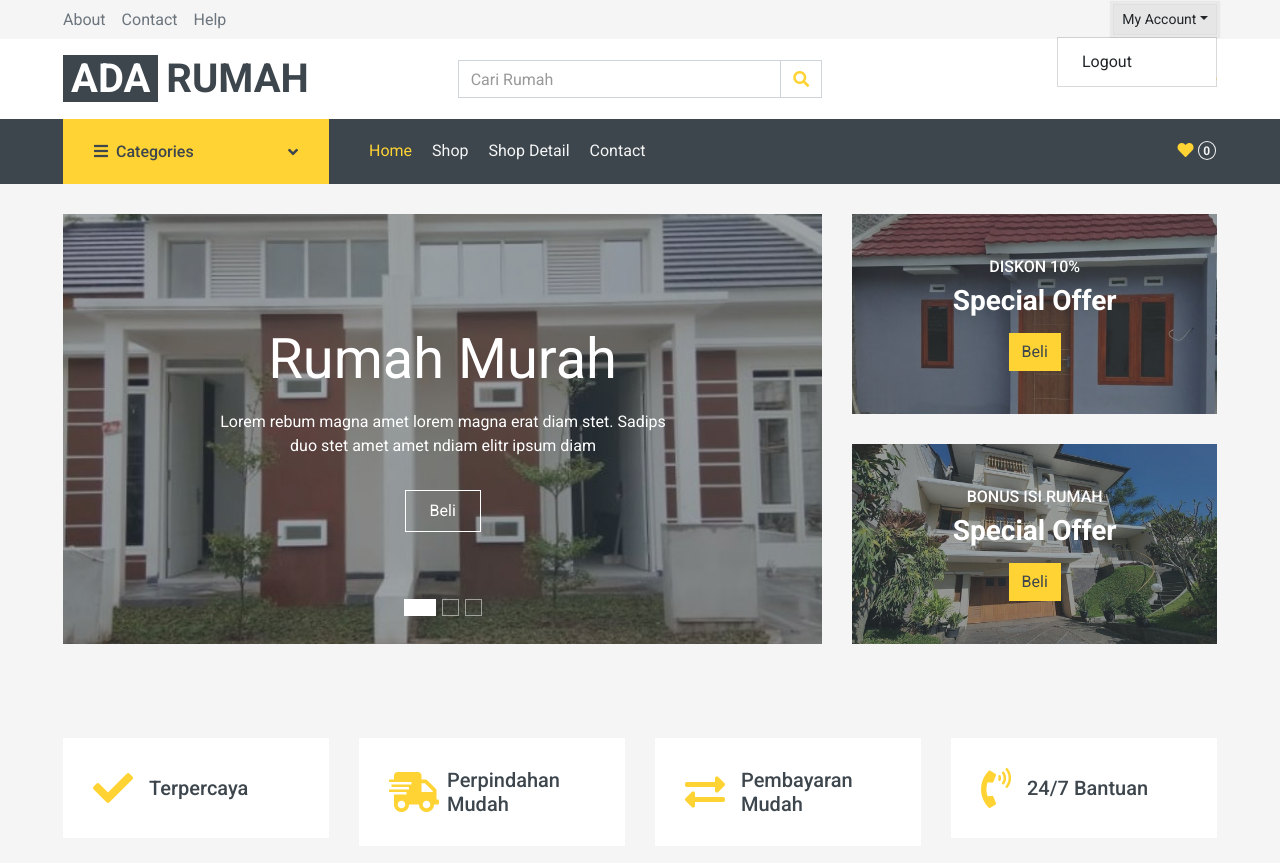
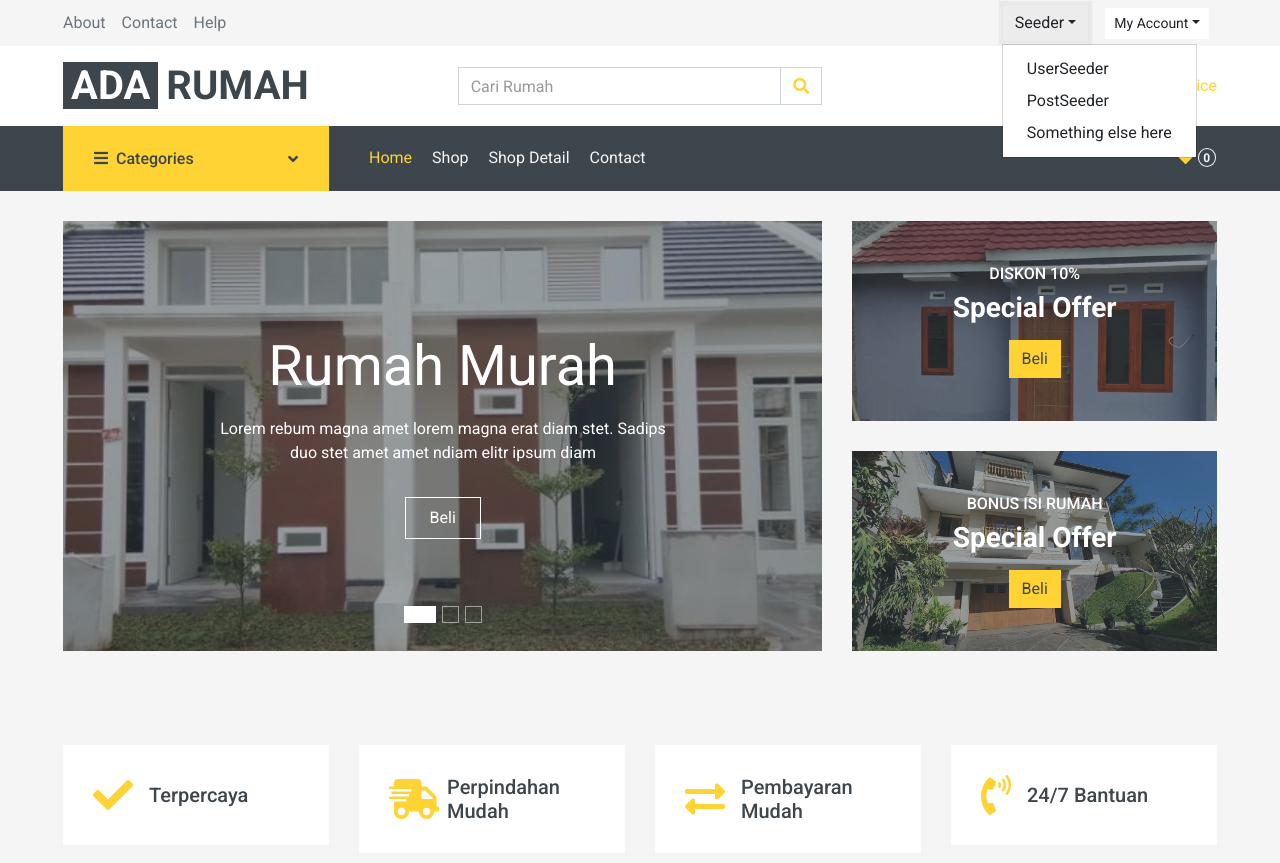
Before and after one commit to JozoGx/AdaRumah, a PHP site: page / in a window 1280 px wide, after a click on "Seeder". Shown: the top 863 px of the page. Run offline with PHP 8.4, Linux system fonts and the light colour scheme; the visitor is signed in with stand-in values (Sample User, id 1); some libraries are stand-ins or nearby versions.

Commit message:
fixing (Again)

```diff
--- /dev/null
+++ b/composer.json
@@ -0,0 +1,6 @@
+{
+    "require": {
+        "fakerphp/faker": "^1.23",
+        "twbs/bootstrap": "5.3.3"
+    }
+}
--- a/index.php
+++ b/index.php
@@ -1,7 +1,7 @@
 <?php
 session_start();
 
-if (!isset($_SESSION['username'])) {
+if (!isset($_SESSION['isLogin'])) {
     header('Location: login.php');
 }
 
@@ -34,6 +34,10 @@ if (!isset($_SESSION['username'])) {
 
     <!-- Customized Bootstrap Stylesheet -->
     <link href="css/style.css" rel="stylesheet">
+    <!-- CDN Bootstrap -->
+    <!-- <link href="https://cdn.jsdelivr.net/npm/bootstrap@5.3.3/dist/css/bootstrap.min.css" rel="stylesheet"
+        integrity="sha384-QWTKZyjpPEjISv5WaRU9OFeRpok6YctnYmDr5pNlyT2bRjXh0JMhjY6hW+ALEwIH" crossorigin="anonymous"> -->
+
 </head>
 
 <body>
@@ -47,27 +51,35 @@ if (!isset($_SESSION['username'])) {
                     <a class="text-body mr-3" href="https://wa.me/62895341303880">Help</a>
                 </div>
             </div>
+            <!-- <div class="d-flex justify-content-end align-items-end "> -->
             <div class="col-lg-6 text-center text-lg-right">
-                <div class="d-inline-flex align-items-center">
-                    <div class="btn-group">
+                <div class="d-inline-flex align-items-center gap-3">
+                    <!-- seeder -->
+                    <div class="dropdown mx-2">
+                        <button class="btn btn-light dropdown-toggle" type="button" data-bs-toggle="dropdown"
+                            aria-expanded="false">Seeder</button>
+                        <ul class="dropdown-menu">
+                            <li><a href="service/seeder/user.php" class="dropdown-item">
+                                    UserSeeder</a></li>
+                            <li><a href="service/seeder/post.php" class="dropdown-item">
+                                    PostSeeder</a></li>
+                            <li><a class="dropdown-item" href="#">Something else here</a></li>
+                        </ul>
+                    </div>
+                    <!-- account -->
+                    <div class="dropdown mx-2">
                         <button type="button" class="btn btn-sm btn-light dropdown-toggle" data-toggle="dropdown">My
                             Account</button>
-                        <form action="service/action/logout.php" method="post" class="dropdown-menu dropdown-menu-right">
-                            <button name="logout" class="dropdown-item" >Logout</button>
-                        </form>
+                        <ul class="dropdown-menu">
+                            <li>
+                                <form action="service/action/logout.php" method="post">
+                                    <button name="logout"
+                                        class="bg-transparent border border-light px-4 ">Logout</button>
+                                </form>
+                            </li>
+                            <li><a class="dropdown-item" href="#">Something else here</a></li>
+                        </ul>
                     </div>
-                </div>
-                <div class="d-inline-flex align-items-center d-block d-lg-none">
-                    <a href="" class="btn px-0 ml-2">
-                        <i class="fas fa-heart text-dark"></i>
-                        <span class="badge text-dark border border-dark rounded-circle"
-                            style="padding-bottom: 2px;">0</span>
-                    </a>
-                    <a href="" class="btn px-0 ml-2">
-                        <i class="fas fa-shopping-cart text-dark"></i>
-                        <span class="badge text-dark border border-dark rounded-circle"
-                            style="padding-bottom: 2px;">0</span>
-                    </a>
                 </div>
             </div>
         </div>
@@ -609,9 +621,10 @@ if (!isset($_SESSION['username'])) {
                                 Us</a>
                         </div>
                     </div>
+                    <!-- myAccount -->
                     <div class="col-md-4 mb-5">
                         <h5 class="text-secondary text-uppercase mb-4">My Account</h5>
-                        <div class="d-flex flex-column justify-content-start">
+                        <!-- <div class="d-flex flex-column justify-content-start">
                             <a class="text-secondary mb-2" href="index.html"><i
                                     class="fa fa-angle-right mr-2"></i>Home</a>
                             <a class="text-secondary mb-2" href="shop.html"><i class="fa fa-angle-right mr-2"></i>Our
@@ -620,7 +633,7 @@ if (!isset($_SESSION['username'])) {
                                 Detail</a>
                             <a class="text-secondary" href="contact.html"><i class="fa fa-angle-right mr-2"></i>Contact
                                 Us</a>
-                        </div>
+                        </div> -->
                     </div>
                     <div class="col-md-4 mb-5">
                         <h5 class="text-secondary text-uppercase mb-4">Rumah</h5>
@@ -671,10 +684,14 @@ if (!isset($_SESSION['username'])) {
     <script src="https://stackpath.bootstrapcdn.com/bootstrap/4.4.1/js/bootstrap.bundle.min.js"></script>
     <script src="lib/easing/easing.min.js"></script>
     <script src="lib/owlcarousel/owl.carousel.min.js"></script>
+    <script src="https://cdn.jsdelivr.net/npm/bootstrap@5.3.3/dist/js/bootstrap.bundle.min.js"
+        integrity="sha384-YvpcrYf0tY3lHB60NNkmXc5s9fDVZLESaAA55NDzOxhy9GkcIdslK1eN7N6jIeHz"
+        crossorigin="anonymous"></script>
+
 
     <!-- Contact Javascript File -->
-    <script src="mail/jqBootstrapValidation.min.js"></script>
-    <script src="mail/contact.js"></script>
+    <script src="mail/jqBootstrapValidation.min.js"></>
+            <script src="mail/contact.js"></script>
 
     <!-- Template Javascript -->
     <script src="js/main.js"></script>
--- a/service/db.php
+++ b/service/db.copy.php
@@ -1,7 +1,7 @@
 <?php
 $hostname = 'localhost';
-$username = 'fairuz';
-$password = 'AZZURI.f7';
+$username = 'root';
+$password = '';
 $dbName = 'adarumah';
 
 $conn = new mysqli($hostname, $username, $password, $dbName);
```
Also changed, not shown: login.php (+5 -4 lines), service/action/login.php (+4 -3 lines), service/seeder/post.php (added, +18 -0 lines), service/seeder/user.php (added, +17 -0 lines), package-lock.json (added), 2 other files.
